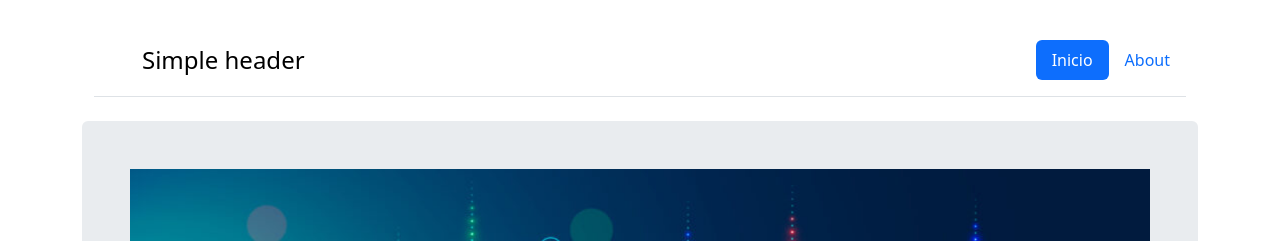
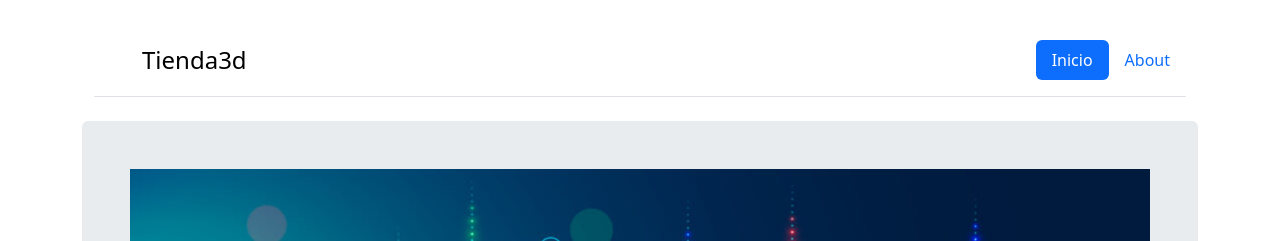
Before and after one commit to sixled/tienda3d, a Jekyll site: the page built from index.md, in a window 1280 px wide. Shown: the top 241 px of the page. Built offline with Jekyll 4.4.1, drawn with Linux system fonts in a browser that asks for light colours; our own code applies the rules of GitHub Pages for plain Markdown files.

Commit message:
Add files via upload

```diff
--- a/index.md
+++ b/index.md
@@ -2,7 +2,7 @@
     <header class="d-flex flex-wrap justify-content-center py-3 mb-4 border-bottom">
       <a href="/" class="d-flex align-items-center mb-3 mb-md-0 me-md-auto link-body-emphasis text-decoration-none">
         <svg class="bi me-2" width="40" height="32" aria-hidden="true"><use xlink:href="#bootstrap"></use></svg>
-        <span class="fs-4">Simple header</span>
+        <span class="fs-4">Tienda3d</span>
       </a>
 
       <ul class="nav nav-pills">
```
